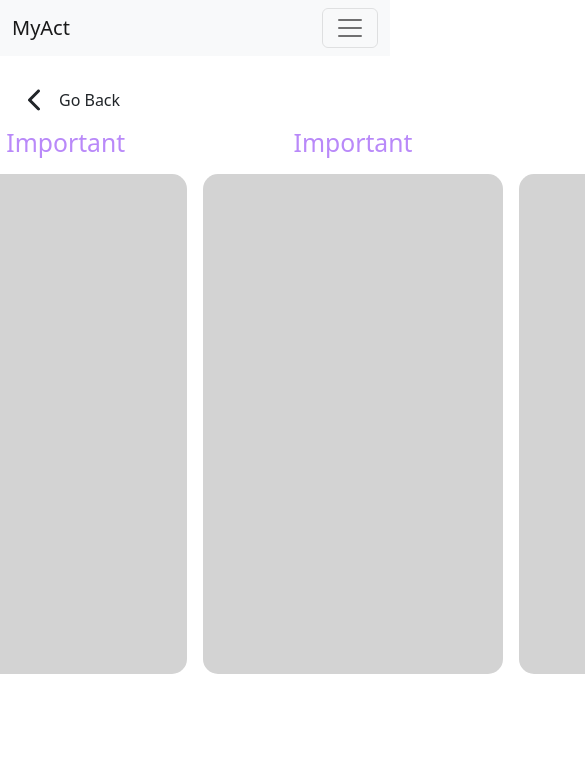
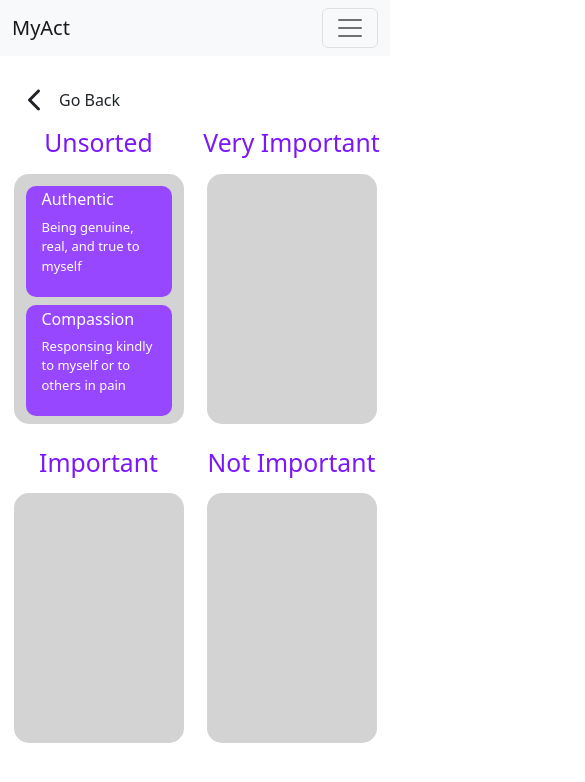
Before and after one commit to DomJF45/my-act, a React (Create React App) app in the folder client/: page /dashboard/processes/values/card-sort in a window 390 px wide. Shown: the top 782 px of the page, 585 px wide, since content can reach past the window. Built offline with nearby package versions, Linux system fonts and the light colour scheme.

Commit message:
added mobile styling for card sort

```diff
--- a/client/src/components/processes/values/CardSort.jsx
+++ b/client/src/components/processes/values/CardSort.jsx
@@ -2,15 +2,9 @@ import React, { useState } from 'react'
 import { DragDropContext, Droppable, Draggable} from 'react-beautiful-dnd';
 import { nanoid } from 'nanoid'
 import { v4 as uuid} from 'uuid';
-import { faCopy } from '@fortawesome/free-solid-svg-icons';
 import { cardData } from './cardData';
 import GoBack from '../../util/back/GoBack';
 import '../../../styles/processes/Values.css';
-
-const itemsFromBackend = [
-  { id: uuid(), content: 'First Task' },
-  { id: uuid(), content: 'Second Task' }
-]
 
 const columnsFromBackend = {
   [uuid()]: {
@@ -84,13 +78,14 @@ const CardSort = () => {
           justifyContent: 'center',
           height: '100%'
       }}
+      id='card-containers'
     >
 
       <DragDropContext onDragEnd={result => onDragEnd(result, columns, setColumns)}>
         {Object.entries(columns).map(([columnId, column], index) => {
           return(
-            <div style={{display: 'flex', flexDirection: 'column', alignItems: 'center'}}>
-              <h2 style={{color: '#b989f9'}}>{column.name}</h2>
+            <div id='column-container' style={{display: 'flex', flexDirection: 'column', alignItems: 'center'}}>
+              <h2 style={{color: '#7a18fa'}}>{column.name}</h2>
               <div style={{margin: 8}}>
               <Droppable droppableId={columnId} key={columnId} >
                 {(provided, snapshot) => {
@@ -102,7 +97,7 @@ const CardSort = () => {
                         background: snapshot.isDraggingOver ? '#d5bbf7' : 'lightgrey',
                         padding: 4,
                         width: 300,
-                        height: 500,
+                        height: 600,
                         overflowY: 'overlay',
                         borderRadius: '15px'
                       }}
@@ -131,7 +126,7 @@ const CardSort = () => {
                                     borderRadius: '10px',
                                     ...provided.draggableProps.style
                                   }}
-
+                                  id='card-style'
                                 >
                                   <h4>{item.value}</h4>
                                   <p>{item.bio}</p>
--- a/client/src/styles/processes/Values.css
+++ b/client/src/styles/processes/Values.css
@@ -26,6 +26,10 @@
   border-radius: 10px;
 }
 
+#card-containers {
+
+}
+
 #value-column {
 
 }
@@ -33,3 +37,26 @@
 #value-column::-webkit-scrollbar-track {
   display: none;
 }
+
+@media screen and (max-width: 1030px) {
+
+  #card-containers {
+    display: grid !important;
+    grid-template-columns: 50% 50%;
+    column-gap: 10px;
+  }
+
+  #value-column {
+    width: 170px !important;
+    height: 250px !important;
+    margin-bottom: 1rem;
+  }
+
+  #card-style {
+    font-size: small;
+    padding: .3rem 1rem !important;
+  }
+  #card-style > h4 {
+    font-size: medium;
+  }
+}
```
Also changed, not shown: 1 other file (tests, documents, lock files or other folders).
